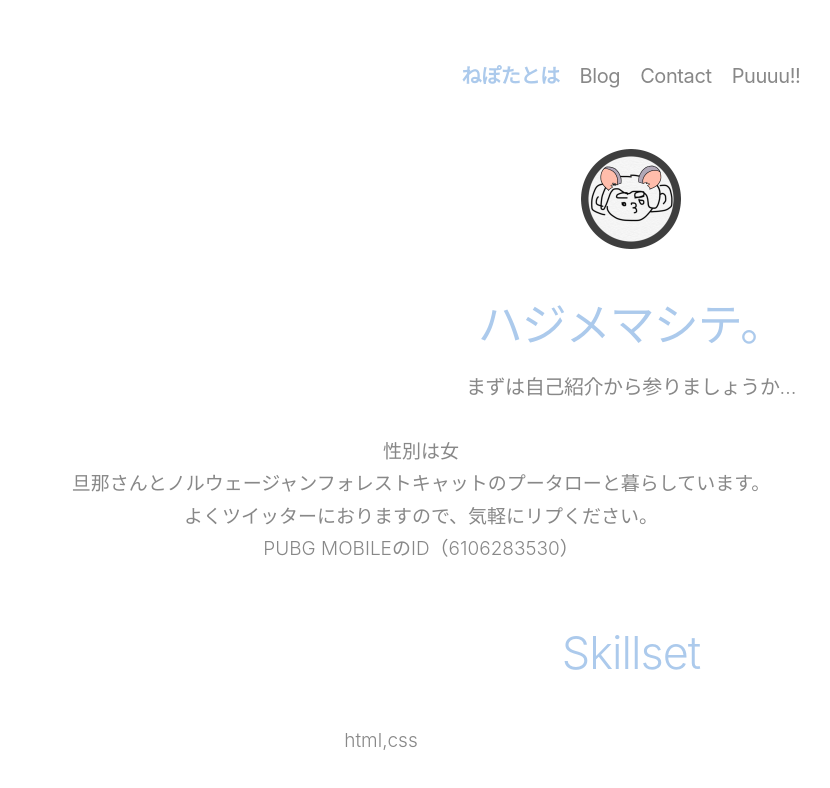
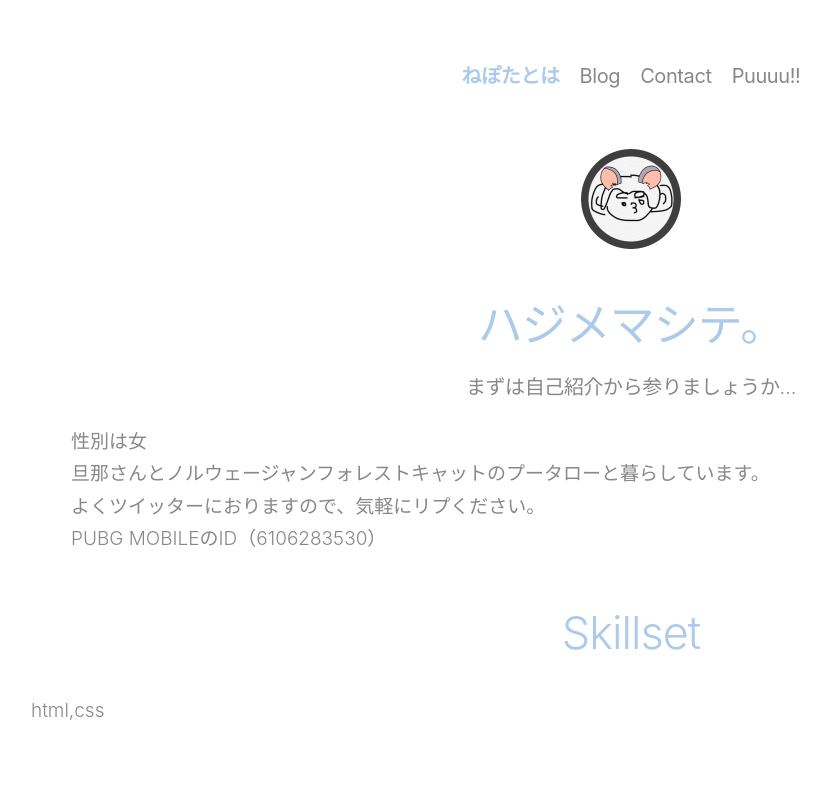
Before and after one commit to aya-nitta/nepotaya, a Next.js app: page / in a window 1280 px wide. Shown: the top 788 px of the page, without its empty margins (9-839 px from the left). Built offline with nearby package versions, Linux system fonts and the light colour scheme.

Commit message:
.layout p の内容を追加しました

```diff
--- a/src/styles/shared.module.css
+++ b/src/styles/shared.module.css
@@ -10,6 +10,15 @@
   text-align: center;
 }
 .layout p {
-  text-align: center;
   color: #888;
+  font-weight: 300;
+  font-size: 0.95rem;
+  line-height: 1.7;
+  width: 35rem;
+  max-width: 100vw;
+  padding: 0 2rem;
+  background: var(--bg);
+  margin: var(--gap-half)  auto;
+  display: inline-block;
+  text-align: left;
 }
```
